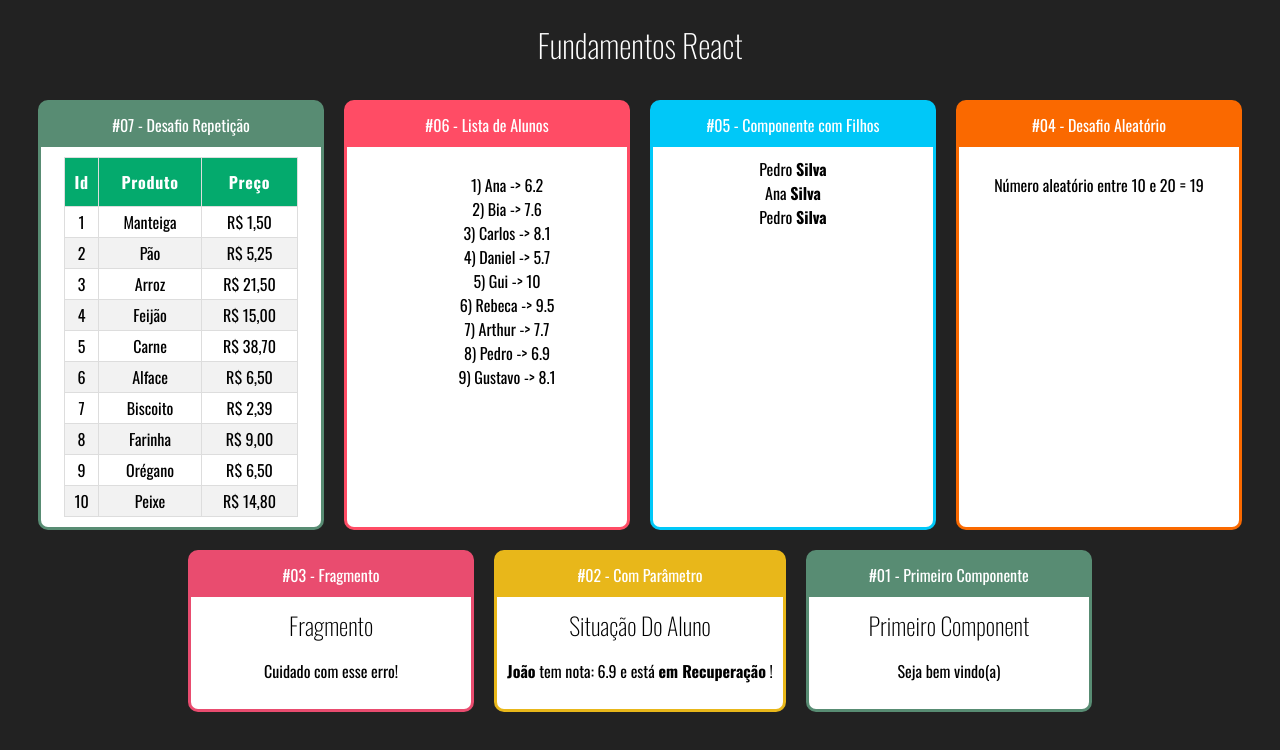
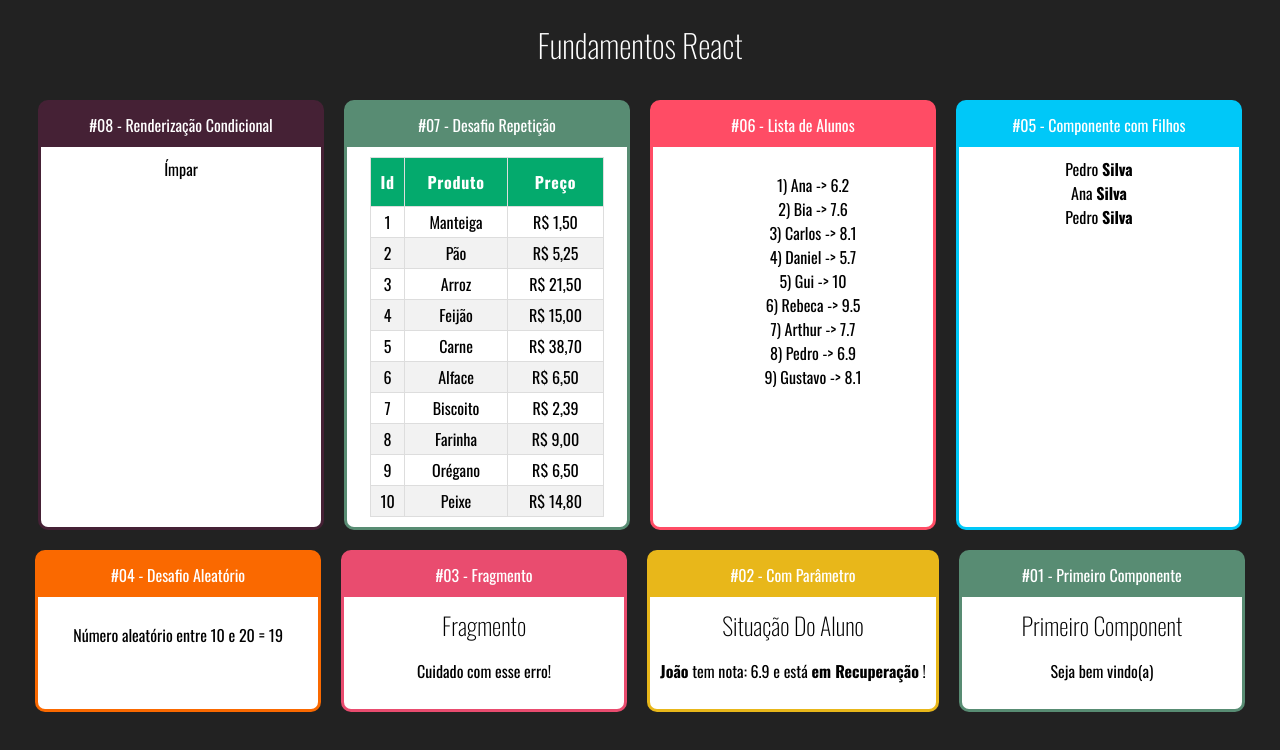
Before and after one commit to eric-moniz/curso-react-redux, a React (Create React App) app: page / in a window 1280 px wide. Shown: the top 750 px of the page. Built offline with nearby package versions, Linux system fonts and the light colour scheme.

Commit message:
aula 31 - Renderização Condicional #01

```diff
--- a/src/App.jsx
+++ b/src/App.jsx
@@ -10,12 +10,17 @@
 import FamiliaMembro from "./components/basicos/FamiliaMembro";
 import ListaAlunos from "./components/basicos/repeticao/ListaAlunos";
 import TabelaProdutos from "./components/basicos/repeticao/TabelaProdutos";
+import ParOuImpar from "./components/condicional/ParOuImpar";
 
 const App = () => (
   <div className="App">
     <h1>Fundamentos React</h1>
 
     <div className="Cards">
+      <Card titulo="#08 - Renderização Condicional" color="#452135">
+        <ParOuImpar numero={21} />
+      </Card>
+
       <Card titulo="#07 - Desafio Repetição" color="#588c73">
         <TabelaProdutos />
       </Card>
--- /dev/null
+++ b/src/components/condicional/ParOuImpar.jsx
@@ -0,0 +1,9 @@
+import React from "react";
+
+const ParOuImpar = props => {
+  const isPar = props.numero % 2 === 0;
+
+  return <div>{isPar ? <span>Par</span> : <span>Ímpar</span>}</div>;
+};
+
+export default ParOuImpar;
```
